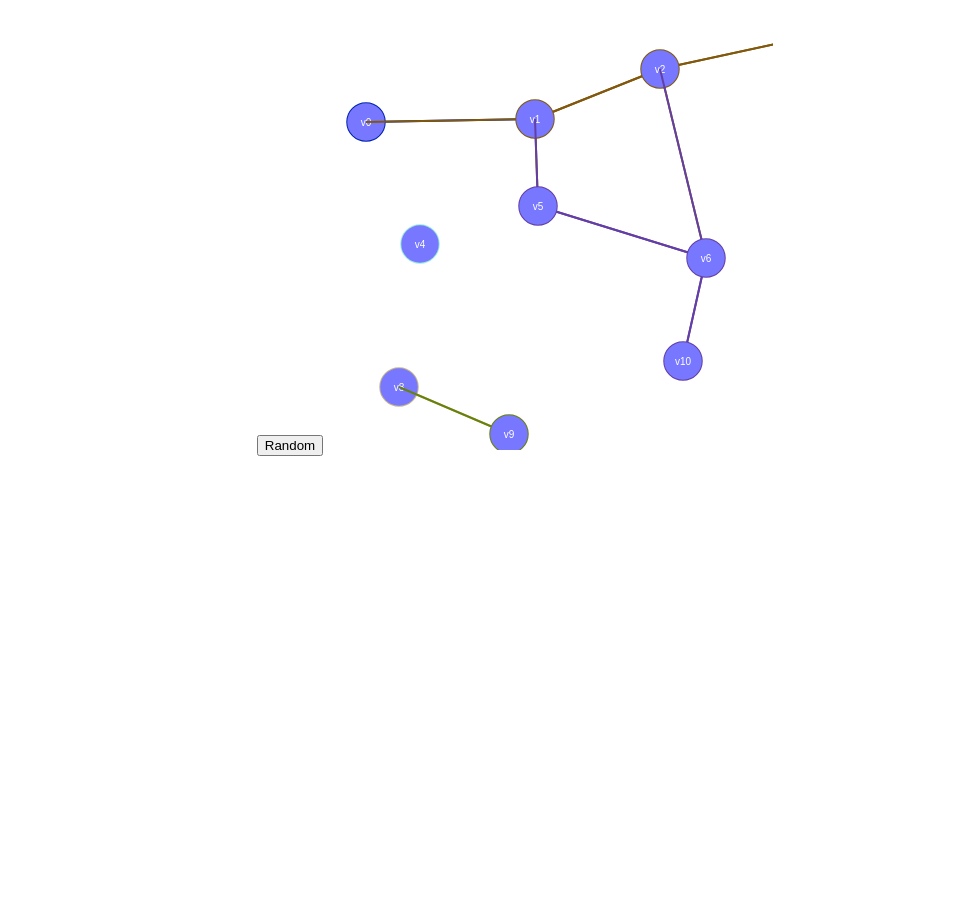
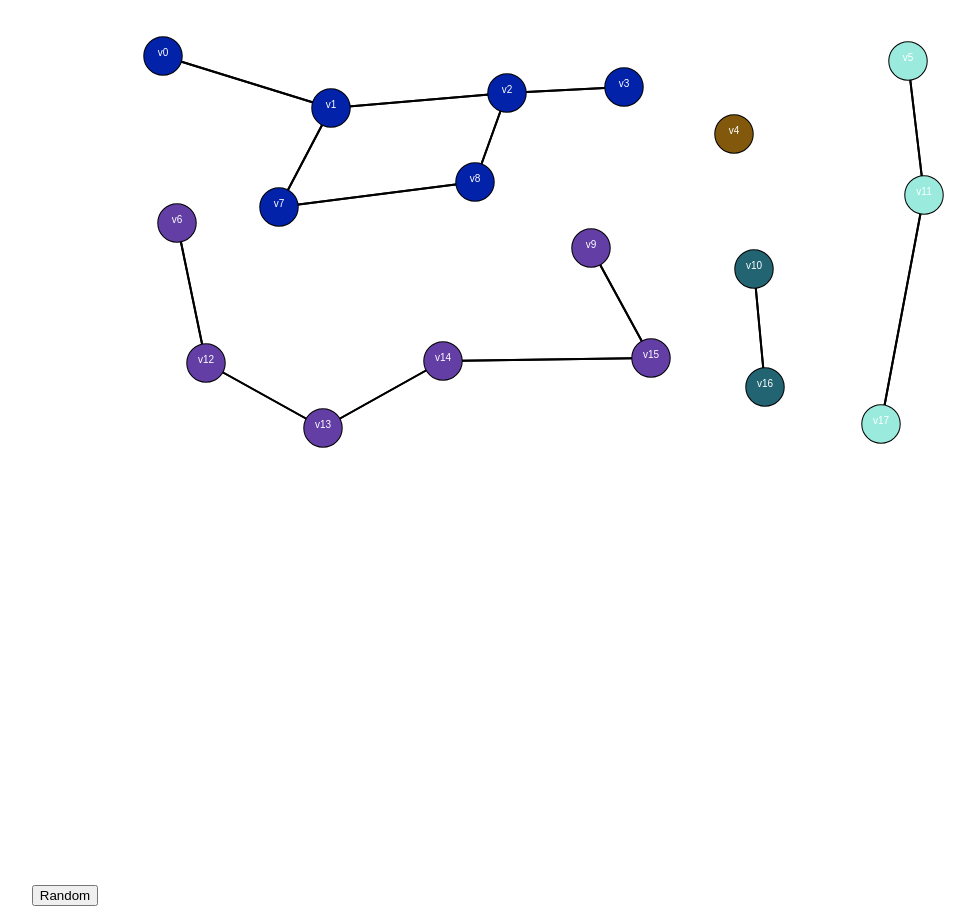
Before and after one commit to bloominstituteoftechnology/Sprint-Challenge--Graphs, a React (Create React App) app in the folder graph_dfs_debug/: page / in a window 1280 px wide. Shown: the whole page, without its empty margins (125-1100 px from the left). Before the commit the page ends 800 px from the top, so only its background shows below. Built offline with nearby package versions, Linux system fonts and the light colour scheme.

Commit message:
increase canvas size

```diff
--- a/graph_dfs_debug/src/App.js
+++ b/graph_dfs_debug/src/App.js
@@ -3,14 +3,14 @@ import { Graph } from './graph';
 import './App.css';
 
 // Define the size of the random graph
-const xCount = 4;
+const xCount = 6;
 const yCount = 3;
 const boxSize = 150;
 const probability = 0.6;
 
 // Figure out the canvas size
-const canvasWidth = boxSize * xCount;
-const canvasHeight = boxSize * yCount;
+const canvasWidth = 1000;
+const canvasHeight = 900;
 const radius = boxSize / 8;
 
 /**
@@ -46,8 +46,7 @@ class GraphView extends Component {
 
     // Draw the edges
     ctx.lineWidth = 2;
-    ctx.strokeStyle = color;
-    console.log('da color', color);
+    ctx.strokeStyle = 'black';
 
     for (let v of vertexes) { // From this vert
       for (let e of v.edges) { // To all these verts
@@ -61,11 +60,11 @@ class GraphView extends Component {
     }
 
     // Draw the verts on top
-    ctx.fillStyle = '#77f';
+    ctx.fillStyle = color;
 
     for (let v of vertexes) {
       ctx.beginPath();
-      ctx.arc(v.pos.x, v.pos.y, radius, 0, 2 * Math.PI, false);
+      ctx.arc(v.pos.x, v.pos.y, radius, 0, 2 * Math.PI);
       ctx.stroke();
       ctx.fill();
     }
@@ -76,7 +75,7 @@ class GraphView extends Component {
     ctx.fillStyle = 'white';
 
     for (let v of vertexes) {
-      ctx.fillText(v.value, v.pos.x, v.pos.y + 4);
+      ctx.fillText(v.value, v.pos.x, v.pos.y);
     }
   }
 
@@ -86,7 +85,7 @@ class GraphView extends Component {
   updateCanvasEntireGraph() {
     const g = this.props.graph;
     this.drawVerts(g.vertexes);
-    //g.dump();
+    // g.dump();
   }
 
   /**
--- a/graph_dfs_debug/src/graph.js
+++ b/graph_dfs_debug/src/graph.js
@@ -120,6 +120,7 @@ export class Graph {
     const component = new Set();
     const stack = [];
 
+    start.color = 'gray';
     stack.push(start);
 
     while (stack.length > 0) {
@@ -141,6 +142,37 @@ export class Graph {
     return component;
   }
 
+    /**
+   * BFS
+   */
+  bfs(start) {
+    // !!! IMPLEMENT ME
+    const component = new Set();
+    const queue = [];
+
+    start.color = 'gray';
+    queue.push(start);
+
+    while (queue.length > 0) {
+      const node = queue[0];
+
+      for (let edge of node.edges) {
+        const vertex = edge.destination;
+        if (vertex.color === 'white') {
+          vertex.color = 'gray';
+          queue.push(vertex);
+        }
+      }
+
+      queue.shift();
+      node.color = 'black';
+
+      component.add(node);
+    }
+
+    return component;
+  }
+
   /**
    * Get the connected components
    */
@@ -149,7 +181,7 @@ export class Graph {
 
     for (let v of this.vertexes) {
       if (v.color === 'white') {
-        const component = this.dfs(v);
+        const component = this.bfs(v);
         componentsList.push(component);
       }
     }
```
